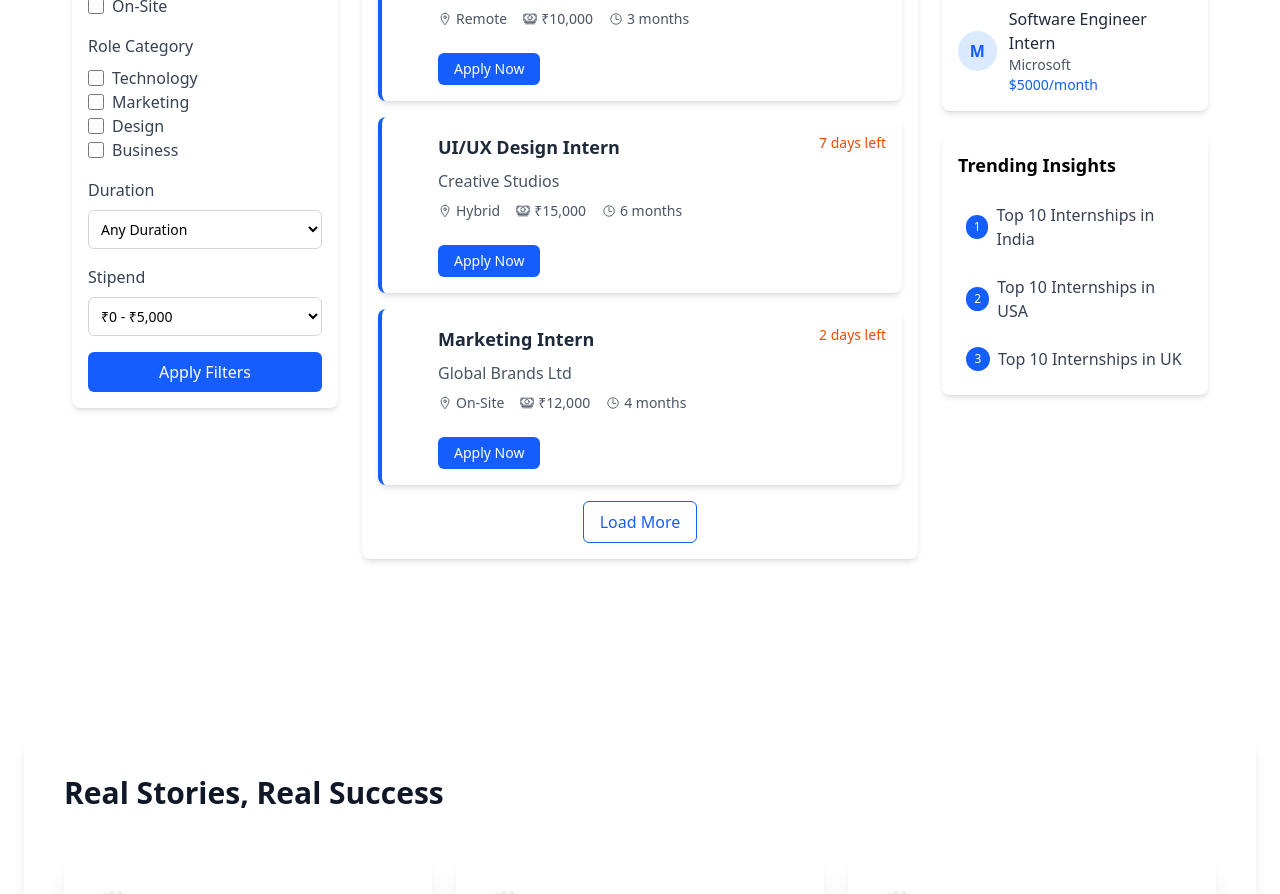
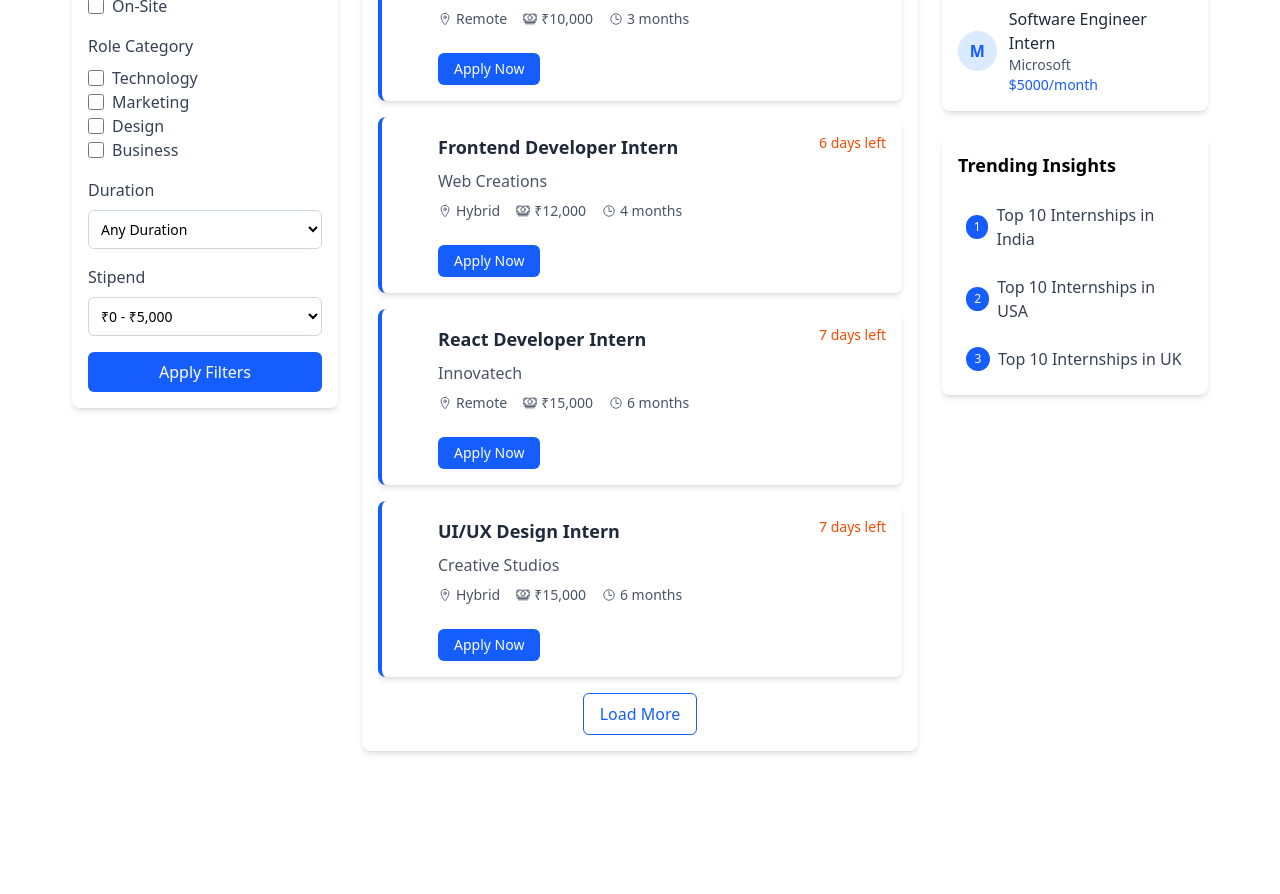
Before and after one commit to kartikturak05/InternDude, a React (Vite) app: page /Internships in a window 1280 px wide. Shown: the part 600-1494 px from the top of the page. Built offline with nearby package versions, Linux system fonts and the light colour scheme; no server answers.

Commit message:
Basic internship filter

```diff
--- a/src/components/FindInternShip.jsx
+++ b/src/components/FindInternShip.jsx
@@ -1,4 +1,4 @@
-import React, { useState } from "react";
+import React, { useEffect, useState } from "react";
 import {
   IoSearchSharp,
   IoLocationOutline,
@@ -267,6 +267,7 @@ const TrendingInsights = () => {
   );
 };
 
+// Sample Internship Data
 const FindInternship = () => {
   const internships = [
     {
@@ -275,7 +276,31 @@ const FindInternship = () => {
       location: "Remote",
       stipend: "₹10,000",
       duration: "3 months",
+      skills: "frontend",
+      companyType: "startup",
       daysLeft: 4,
+      isEasyApply: true,
+    },
+    {
+      title: "Frontend Developer Intern",
+      company: "Web Creations",
+      location: "Hybrid",
+      stipend: "₹12,000",
+      duration: "4 months",
+      skills: "frontend",
+      companyType: "mid",
+      daysLeft: 6,
+      isEasyApply: false,
+    },
+    {
+      title: "React Developer Intern",
+      company: "Innovatech",
+      location: "Remote",
+      stipend: "₹15,000",
+      duration: "6 months",
+      skills: "frontend",
+      companyType: "mnc",
+      daysLeft: 7,
       isEasyApply: true,
     },
     {
@@ -284,7 +309,31 @@ const FindInternship = () => {
       location: "Hybrid",
       stipend: "₹15,000",
       duration: "6 months",
+      skills: "design",
+      companyType: "mnc",
       daysLeft: 7,
+      isEasyApply: false,
+    },
+    {
+      title: "Graphic Design Intern",
+      company: "Visual Works",
+      location: "On-Site",
+      stipend: "₹8,000",
+      duration: "3 months",
+      skills: "design",
+      companyType: "mid",
+      daysLeft: 5,
+      isEasyApply: true,
+    },
+    {
+      title: "Product Design Intern",
+      company: "Innovative Labs",
+      location: "Remote",
+      stipend: "₹20,000",
+      duration: "6 months",
+      skills: "design",
+      companyType: "startup",
+      daysLeft: 12,
       isEasyApply: false,
     },
     {
@@ -293,10 +342,239 @@ const FindInternship = () => {
       location: "On-Site",
       stipend: "₹12,000",
       duration: "4 months",
+      skills: "marketing",
+      companyType: "mid",
       daysLeft: 2,
       isEasyApply: true,
     },
+    {
+      title: "Digital Marketing Intern",
+      company: "Ads Agency",
+      location: "Hybrid",
+      stipend: "₹10,000",
+      duration: "3 months",
+      skills: "marketing",
+      companyType: "startup",
+      daysLeft: 9,
+      isEasyApply: false,
+    },
+    {
+      title: "Social Media Manager Intern",
+      company: "Trendsetters",
+      location: "Remote",
+      stipend: "₹14,000",
+      duration: "5 months",
+      skills: "marketing",
+      companyType: "mnc",
+      daysLeft: 7,
+      isEasyApply: true,
+    },
+    {
+      title: "Backend Developer Intern",
+      company: "Code Innovations",
+      location: "Remote",
+      stipend: "₹8,000",
+      duration: "3 months",
+      skills: "backend",
+      companyType: "startup",
+      daysLeft: 5,
+      isEasyApply: false,
+    },
+    {
+      title: "Node.js Developer Intern",
+      company: "API Builders",
+      location: "On-Site",
+      stipend: "₹10,000",
+      duration: "4 months",
+      skills: "backend",
+      companyType: "mid",
+      daysLeft: 3,
+      isEasyApply: true,
+    },
+    {
+      title: "Django Developer Intern",
+      company: "Python Coders",
+      location: "Hybrid",
+      stipend: "₹14,000",
+      duration: "6 months",
+      skills: "backend",
+      companyType: "mnc",
+      daysLeft: 6,
+      isEasyApply: false,
+    },
+    {
+      title: "Data Science Intern",
+      company: "AI Research Lab",
+      location: "Hybrid",
+      stipend: "₹20,000",
+      duration: "6 months",
+      skills: "data",
+      companyType: "mnc",
+      daysLeft: 10,
+      isEasyApply: true,
+    },
+    {
+      title: "Machine Learning Intern",
+      company: "DeepMind Tech",
+      location: "Remote",
+      stipend: "₹22,000",
+      duration: "5 months",
+      skills: "data",
+      companyType: "startup",
+      daysLeft: 11,
+      isEasyApply: false,
+    },
+    {
+      title: "Data Analytics Intern",
+      company: "Insight Corp",
+      location: "On-Site",
+      stipend: "₹18,000",
+      duration: "6 months",
+      skills: "data",
+      companyType: "mid",
+      daysLeft: 9,
+      isEasyApply: true,
+    },
+    {
+      title: "Content Writing Intern",
+      company: "Writers Hub",
+      location: "On-Site",
+      stipend: "₹5,000",
+      duration: "2 months",
+      skills: "writing",
+      companyType: "mid",
+      daysLeft: 3,
+      isEasyApply: true,
+    },
+    {
+      title: "Technical Writing Intern",
+      company: "DocuTech",
+      location: "Hybrid",
+      stipend: "₹9,000",
+      duration: "3 months",
+      skills: "writing",
+      companyType: "startup",
+      daysLeft: 7,
+      isEasyApply: false,
+    },
+    {
+      title: "SEO Content Writer Intern",
+      company: "RankBoost",
+      location: "Remote",
+      stipend: "₹7,000",
+      duration: "4 months",
+      skills: "writing",
+      companyType: "mnc",
+      daysLeft: 5,
+      isEasyApply: true,
+    },
+    {
+      title: "Cybersecurity Intern",
+      company: "CyberSecure Pvt Ltd",
+      location: "Remote",
+      stipend: "₹18,000",
+      duration: "5 months",
+      skills: "security",
+      companyType: "mnc",
+      daysLeft: 8,
+      isEasyApply: false,
+    },
+    {
+      title: "Ethical Hacking Intern",
+      company: "Hack Secure",
+      location: "Hybrid",
+      stipend: "₹20,000",
+      duration: "6 months",
+      skills: "security",
+      companyType: "mid",
+      daysLeft: 12,
+      isEasyApply: true,
+    },
+    {
+      title: "Penetration Tester Intern",
+      company: "WhiteHat Labs",
+      location: "On-Site",
+      stipend: "₹22,000",
+      duration: "4 months",
+      skills: "security",
+      companyType: "startup",
+      daysLeft: 10,
+      isEasyApply: false,
+    },
   ];
+
+  const [showInternships, setShowInternships] = useState(4);
+  const handleLoadMore = () => {
+    setShowInternships((prev) =>
+      Math.min(prev + 4, filteredInternships.length)
+    );
+  };
+
+  const [filteredInternships, setFilteredInternships] = useState(internships);
+  const [locations, setLocations] = useState("");
+  const [roles, setRoles] = useState("");
+  const [stipends, setStipends] = useState("");
+  const [durations, setDurations] = useState("");
+  const [skills, setSkills] = useState("");
+  const [companyTypes, setCompanyTypes] = useState("");
+
+  // Filtering Function
+  useEffect(() => {
+    let newFilteredInternships = internships;
+
+    if (locations && locations !== "any") {
+      newFilteredInternships = newFilteredInternships.filter(
+        (internship) =>
+          internship.location.toLowerCase() === locations.toLowerCase()
+      );
+    }
+
+    if (roles && roles !== "any") {
+      newFilteredInternships = newFilteredInternships.filter((internship) =>
+        internship.title.toLowerCase().includes(roles.toLowerCase())
+      );
+    }
+
+    if (stipends && stipends !== "any") {
+      if (stipends === "paid") {
+        newFilteredInternships = newFilteredInternships.filter(
+          (internship) => internship.stipend !== "Unpaid"
+        );
+      } else if (stipends === "unpaid") {
+        newFilteredInternships = newFilteredInternships.filter(
+          (internship) => internship.stipend === "Unpaid"
+        );
+      } else if (stipends === "high") {
+        newFilteredInternships = newFilteredInternships.filter(
+          (internship) =>
+            parseInt(internship.stipend.replace("₹", "").replace(",", "")) >=
+            10000
+        );
+      }
+    }
+
+    if (durations && durations !== "any") {
+      newFilteredInternships = newFilteredInternships.filter(
+        (internship) =>
+          internship.duration.toLowerCase() === durations.toLowerCase()
+      );
+    }
+
+    if (skills && skills !== "any") {
+      newFilteredInternships = newFilteredInternships.filter(
+        (internship) => internship.skills.toLowerCase() === skills.toLowerCase()
+      );
+    }
+
+    if (companyTypes && companyTypes !== "any") {
+      newFilteredInternships = newFilteredInternships.filter(
+        (internship) =>
+          internship.companyType.toLowerCase() === companyTypes.toLowerCase()
+      );
+    }
+
+    setFilteredInternships(newFilteredInternships);
+  }, [locations, roles, stipends, durations, skills, companyTypes]);
 
   return (
     <>
@@ -330,7 +608,12 @@ const FindInternship = () => {
               {/* Location */}
               <div className="p-2 flex border border-gray-300 rounded-md cursor-pointer">
                 <IoLocationSharp className="text-gray-500 mr-2 text-xl" />
-                <select name="location" id="location" className="outline-none">
+                <select
+                  name="location"
+                  id="location"
+                  className="outline-none"
+                  onChange={(e) => setLocations(e.target.value)}
+                >
                   <option value="any">Location</option>
                   <option value="remote">Remote</option>
                   <option value="hybrid">Hybrid</option>
@@ -340,7 +623,12 @@ const FindInternship = () => {
               {/* Role */}
               <div className="p-2 flex border border-gray-300 rounded-md cursor-pointer">
                 <HiOutlineWallet className="text-gray-500 mr-2 text-xl" />
-                <select name="role" id="role" className="outline-none">
+                <select
+                  name="role"
+                  id="role"
+                  className="outline-none"
+                  onChange={(e) => setRoles(e.target.value)}
+                >
                   <option value="any">Role</option>
                   <option value="software">Software Developer</option>
                   <option value="marketing">Marketing</option>
@@ -350,7 +638,12 @@ const FindInternship = () => {
               {/* Stipend */}
               <div className="p-2 flex border border-gray-300 rounded-md cursor-pointer">
                 <IoWalletOutline className="text-gray-500 mr-2 text-xl" />
-                <select name="stipend" id="stipend" className="outline-none">
+                <select
+                  name="stipend"
+                  id="stipend"
+                  className="outline-none"
+                  onChange={(e) => setStipends(e.target.value)}
+                >
                   <option value="any">Stipend</option>
                   <option value="paid">Paid</option>
                   <option value="unpaid">Unpaid</option>
@@ -360,16 +653,26 @@ const FindInternship = () => {
               {/* Duration */}
               <div className="p-2 flex border border-gray-300 rounded-md cursor-pointer">
                 <WiTime3 className="text-gray-500 mr-2 text-xl" />
-                <select name="duration" id="duration" className="outline-none">
+                <select
+                  name="duration"
+                  id="duration"
+                  className="outline-none"
+                  onChange={(e) => setDurations(e.target.value)}
+                >
                   <option value="any">Duration</option>
-                  <option value="1month">1 Month</option>
-                  <option value="3months">3 Months</option>
-                  <option value="6months">6 Months</option>
+                  <option value="1 month">1 Month</option>
+                  <option value="3 months">3 Months</option>
+                  <option value="6 months">6 Months</option>
                 </select>
               </div>
               {/* Skills */}
               <div className="p-2 flex border border-gray-300 rounded-md cursor-pointer">
-                <select name="skills" id="skills" className="outline-none">
+                <select
+                  name="skills"
+                  id="skills"
+                  className="outline-none"
+                  onChange={(e) => setSkills(e.target.value)}
+                >
                   <option value="any">Skills</option>
                   <option value="frontend">Frontend Development</option>
                   <option value="backend">Backend Development</option>
@@ -383,6 +686,7 @@ const FindInternship = () => {
                   name="companyType"
                   id="companyType"
                   className="outline-none"
+                  onChange={(e) => setCompanyTypes(e.target.value)}
                 >
                   <option value="any">Company Type</option>
                   <option value="startup">Startup</option>
@@ -416,16 +720,27 @@ const FindInternship = () => {
                 </div>
 
                 <div>
-                  {internships.map((internship, index) => (
-                    <InternshipCard key={index} {...internship} />
-                  ))}
+                  {filteredInternships.length > 0 ? (
+                    filteredInternships
+                      .slice(0, showInternships)
+                      .map((internship, index) => (
+                        <InternshipCard key={index} {...internship} />
+                      ))
+                  ) : (
+                    <p>No internships found</p>
+                  )}
                 </div>
 
-                <div className="flex justify-center mt-4">
-                  <button className="text-blue-600 border border-blue-600 rounded-md px-4 py-2 hover:bg-blue-50 transition">
-                    Load More
-                  </button>
-                </div>
+                {showInternships < filteredInternships.length && (
+                  <div className="flex justify-center mt-4">
+                    <button
+                      onClick={handleLoadMore}
+                      className="text-blue-600 border border-blue-600 rounded-md px-4 py-2 hover:bg-blue-50 transition cursor-pointer"
+                    >
+                      Load More
+                    </button>
+                  </div>
+                )}
               </div>
             </div>
 
```
